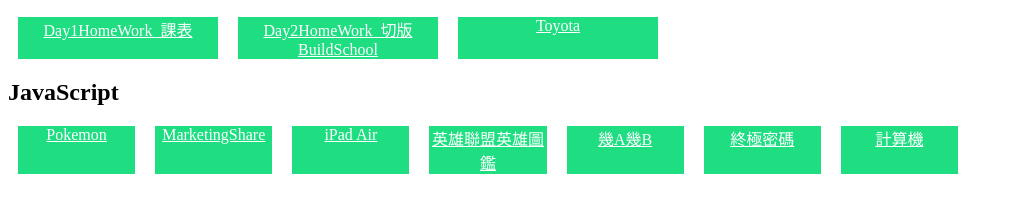
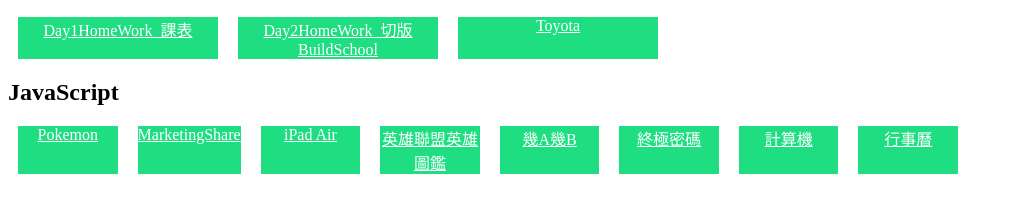
Before and after one commit to Elijah527/Elijah527.github.io, a plain HTML site: page index.html in a window 1280 px wide. Shown: the part 110-322 px from the top of the page, without its empty margins (0-1013 px from the left). Drawn offline with Linux system fonts and the light colour scheme.

Commit message:
202201232325

```diff
--- a/index.html
+++ b/index.html
@@ -46,6 +46,7 @@
             <a href="/20220120hackathon/nAnB.html">幾A幾B</a>
             <a href="/20220120hackathon/password.html">終極密碼</a>
             <a href="/20220120hackathon/calculator.html">計算機</a>
+            <a href="/20220120hackathon/calendar.html">行事曆</a>
         </div>
     </div>
 </body>
```
Also changed, not shown: 20220120hackathon/calendar.html (renamed from calculator.html).
